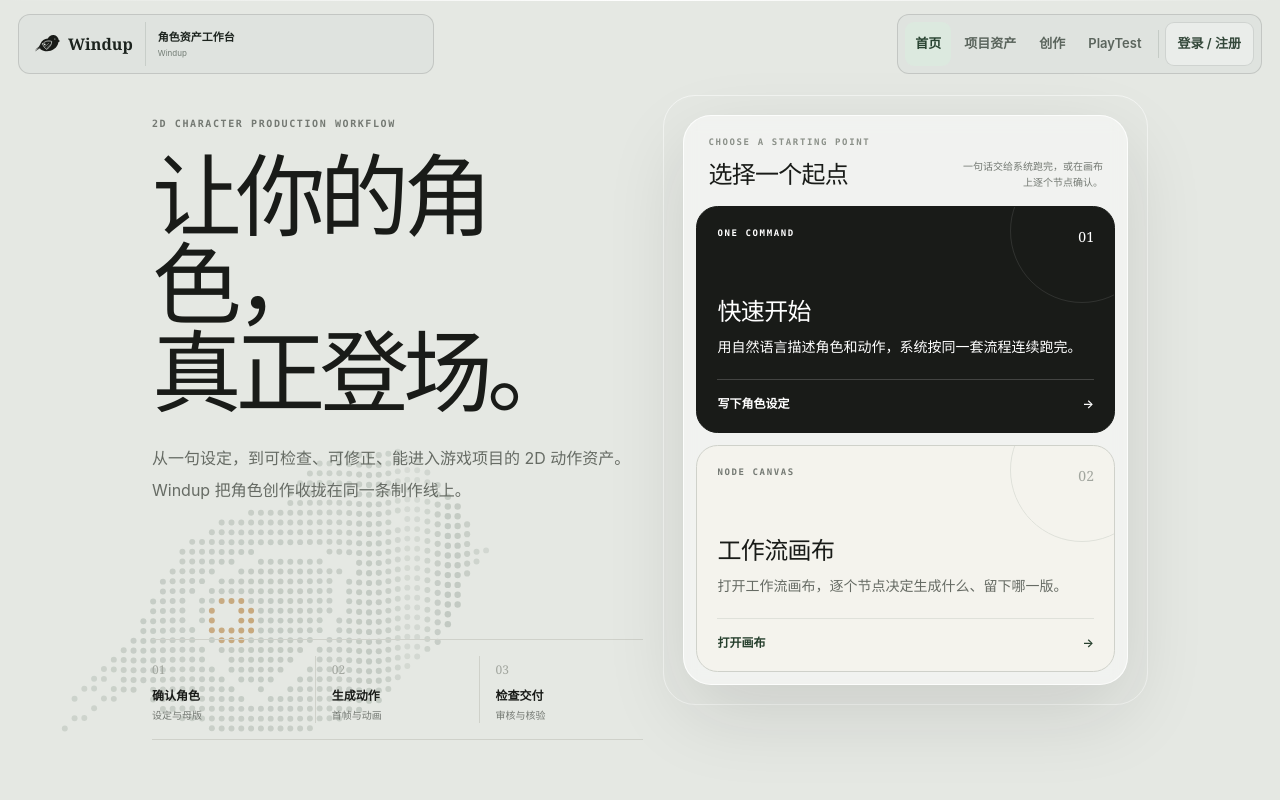
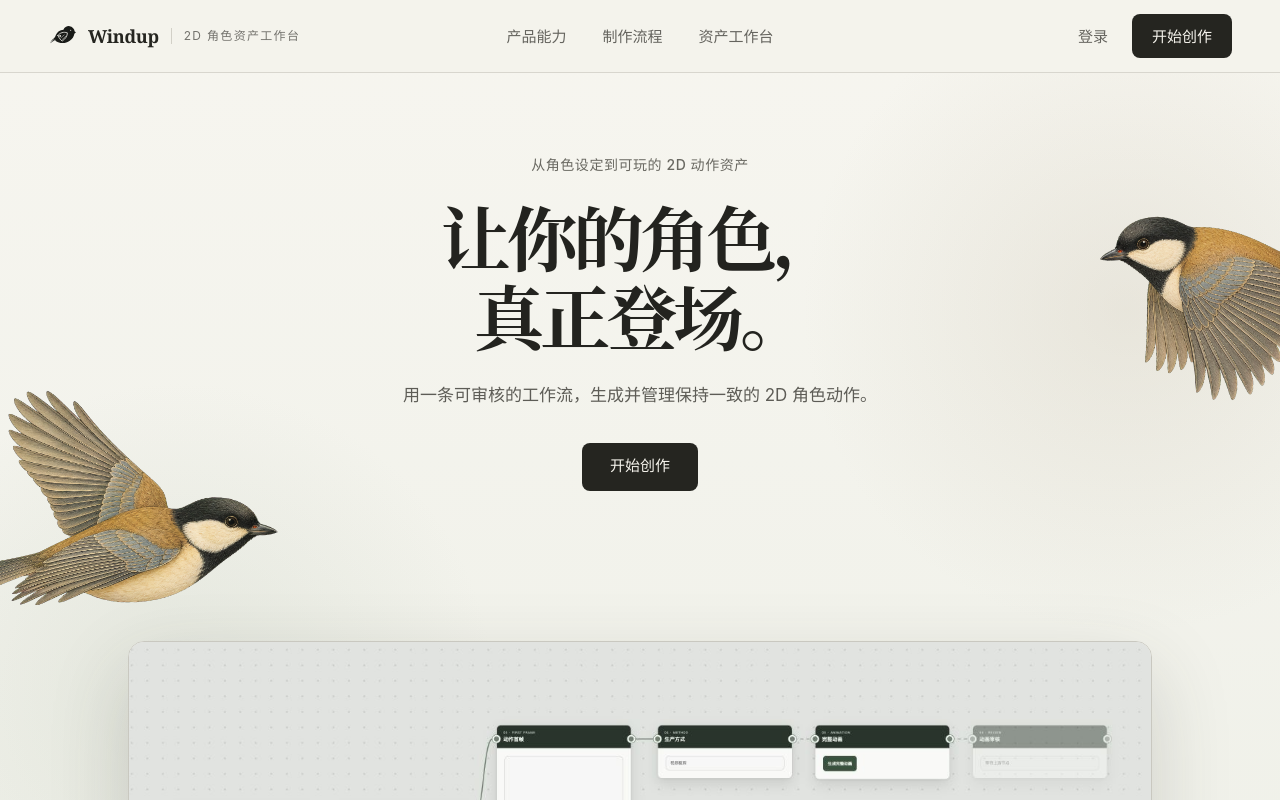
Before and after one commit to 1024XEngineer/Windup, a React (Vite) app in the folder frontend/: page / in a window 1280 px wide. Shown: the top 800 px of the page. Built offline with nearby package versions, Linux system fonts and the light colour scheme.

Commit message:
feat(routes): place landing before the workspace
The root route now represents the public product entry.

Move the existing home into /workspace and align product header links.

Authenticated users remain on the landing page until they enter the protected workspace.

```diff
--- a/frontend/src/app/app.tsx
+++ b/frontend/src/app/app.tsx
@@ -4,7 +4,8 @@
 import { AssetLibraryPage } from '@/pages/asset-library'
 import { AccountPage } from '@/pages/account'
 import { CharacterDetailPage } from '@/pages/character-detail'
-import { HomePage } from '@/pages/home'
+import { WorkspaceHomePage } from '@/pages/home'
+import { LandingPage } from '@/pages/landing'
 import { NotFoundPage } from '@/pages/not-found'
 import { PlaytestEntryPage, PlaytestPage } from '@/pages/playtest'
 import { ProjectDetailPage } from '@/pages/project-detail'
@@ -12,7 +13,7 @@
 import { ProjectsPage } from '@/pages/projects'
 import { QuickStartPage } from '@/pages/quick-start'
 import { ProtectedRoute } from '@/features/auth-guard'
-import { AppShellRoute } from './layout'
+import { AppShellRoute, MarketingShellRoute } from './layout'
 
 const WorkflowEditorPage = lazy(() =>
   import('@/pages/workflow-editor').then(({ WorkflowEditorPage: Page }) => ({ default: Page })),
@@ -21,8 +22,8 @@
 /**
  * 路由表与全局外壳。
  * 页面自己获取所需数据，不再由 app 层构造服务后逐层传入。
- * 外壳的边界画在这张表上：首页与流程页使用全局顶栏；项目工作区使用自己的
- * 项目导航，不重复套全局外壳。
+ * 外壳的边界画在这张表上：公开宣传页与登录产品使用不同外壳；
+ * 项目工作区继续使用自己的项目导航，不重复套产品顶栏。
  */
 export function App() {
   return (
@@ -44,9 +45,13 @@
 export function AppRoutes() {
   return (
     <Routes>
-      <Route element={<AppShellRoute />}>
-        <Route path="/" element={<HomePage />} />
-        <Route element={<ProtectedRoute />}>
+      <Route element={<MarketingShellRoute />}>
+        <Route path="/" element={<LandingPage />} />
+        <Route path="*" element={<NotFoundPage />} />
+      </Route>
+      <Route element={<ProtectedRoute />}>
+        <Route element={<AppShellRoute />}>
+          <Route path="/workspace" element={<WorkspaceHomePage />} />
           <Route path="/account" element={<AccountPage />} />
           <Route path="/quick-start" element={<QuickStartPage />} />
           <Route path="/quick-start/:runId" element={<QuickStartPage />} />
@@ -57,9 +62,6 @@
           <Route path="/playtest" element={<PlaytestEntryPage />} />
           <Route path="/playtest/:characterId/:outfitId" element={<PlaytestPage />} />
         </Route>
-        <Route path="*" element={<NotFoundPage />} />
-      </Route>
-      <Route element={<ProtectedRoute />}>
         <Route path="/projects/:projectId" element={<ProjectDetailPage />}>
           <Route index element={<Navigate replace to="assets" />} />
           <Route path="assets" element={<AssetLibraryPage />} />
--- a/frontend/src/app/layout/app-header.tsx
+++ b/frontend/src/app/layout/app-header.tsx
@@ -12,9 +12,9 @@
 /** 四个入口对应四种去处：回首页、看资产、做新东西、核验已完成的造型。 */
 const productNavigation: ProductNavigationItem[] = [
   {
-    to: '/',
+    to: '/workspace',
     label: '首页',
-    isActive: (pathname) => pathname === '/',
+    isActive: (pathname) => pathname === '/workspace',
   },
   {
     to: '/projects',
@@ -77,8 +77,8 @@
     <header className="pointer-events-none fixed inset-x-0 top-3.5 z-50 flex items-start justify-between gap-2 px-3 text-[#1c231e] sm:gap-4 sm:px-[18px]">
       <div className="pointer-events-auto flex min-h-[3.625rem] min-w-0 items-center gap-3 rounded-xl border border-[#171817]/14 bg-[#dfe3df] px-2.5 py-[7px] sm:min-w-[min(26rem,42vw)] sm:px-3.5">
         <Link
-          to="/"
-          aria-label="返回 Windup 首页"
+          to="/workspace"
+          aria-label="返回 Windup 工作台"
           className="flex min-h-11 min-w-11 shrink-0 items-center justify-center gap-2 text-[#1c231e] focus-visible:rounded-md focus-visible:outline-2 focus-visible:outline-offset-2 focus-visible:outline-[#284331] sm:min-w-0 sm:justify-start md:border-r md:border-[#2d3b31]/12 md:pr-3"
         >
           <img src="/windup-mark.svg" alt="" className="h-[1.6875rem] w-[1.6875rem]" />
--- a/frontend/src/pages/home/index.tsx
+++ b/frontend/src/pages/home/index.tsx
@@ -1,8 +1,8 @@
 import { HomeChoiceCard } from './choice-card'
 import { HomeBrandBird } from './brand-bird'
 
-/** 根入口只负责提供两种制作入口，不持有工作流业务状态。 */
-export function HomePage() {
+/** 登录后的工作台入口页；公开宣传页由根路由独立承载。 */
+export function WorkspaceHomePage() {
   return (
     <div className="relative w-full overflow-hidden bg-[#e5e8e3] text-[#191b18]">
       <HomeBrandBird />
```
